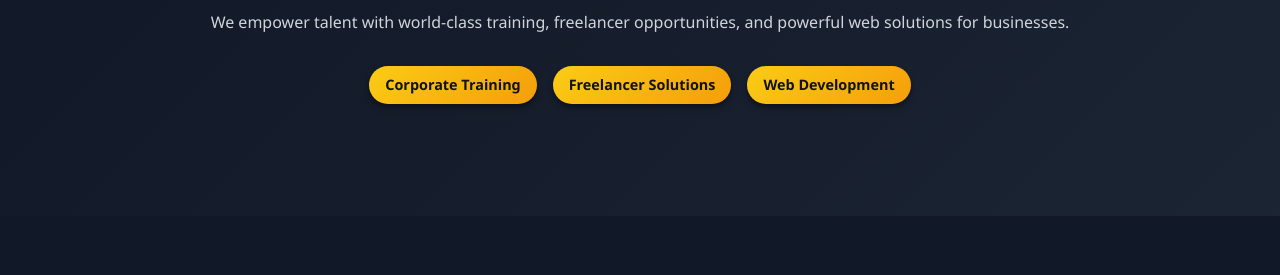
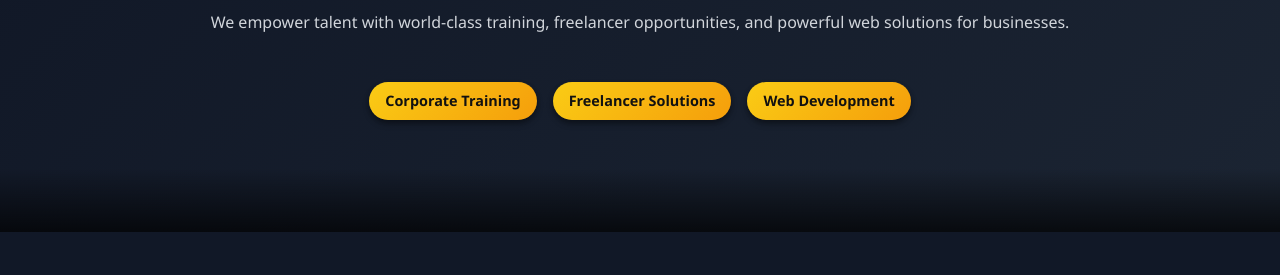
Before and after one commit to jaiswalabhinaw/jobjila, a plain HTML site: page index.html in a window 1280 px wide. Shown: the part 190-465 px from the top of the page. Drawn offline with nearby package versions, Linux system fonts and the light colour scheme.

Commit message:
Update index.html

```diff
--- a/index.html
+++ b/index.html
@@ -26,6 +26,8 @@
       background: linear-gradient(-45deg, #1f2937, #111827, #0f172a, #000000);
       background-size: 400% 400%;
       animation: gradientShift 12s ease infinite;
+      position: relative;
+      overflow: hidden;
     }
     @keyframes gradientShift {
       0% { background-position: 0% 50%; }
@@ -34,9 +36,14 @@
     }
 
     .hero-title { margin-bottom: 1rem; }
-    .hero-subtitle { margin-bottom: 2rem; }
+    .hero-subtitle { margin-bottom: 2.5rem; }
 
     /* Hero buttons */
+    .hero-buttons {
+      margin-top: 3rem;
+      position: relative;
+      z-index: 2;
+    }
     .hero-buttons span {
       padding: 0.5rem 1rem;
       font-size: 0.9rem;
@@ -49,12 +56,18 @@
     }
     .hero-buttons span:hover {
       transform: translateY(-2px) scale(1.05);
-      box-shadow: 0 6px 10px rgba(0,0,0,0.35);
+      box-shadow: 0 6px 12px rgba(0,0,0,0.4), 0 4px 6px rgba(0,0,0,0.25);
     }
 
-    /* Position hero buttons lower */
-    .hero-buttons {
-      margin-top: 2rem;
+    /* Fade effect at bottom of hero */
+    .hero-fade {
+      position: absolute;
+      bottom: 0;
+      left: 0;
+      width: 100%;
+      height: 4rem;
+      background: linear-gradient(to top, rgba(0,0,0,0.7), transparent);
+      z-index: 1;
     }
 
     /* Horizontal scroll for core services */
@@ -98,7 +111,7 @@
   </header>
 
   <!-- Hero -->
-  <section class="hero-section text-center py-20">
+  <section class="hero-section text-center py-20 relative">
     <h2 class="hero-title text-4xl font-bold text-yellow-400">Shaping Careers & Building Digital Identity</h2>
     <p class="hero-subtitle text-gray-300 mb-8">We empower talent with world-class training, freelancer opportunities, and powerful web solutions for businesses.</p>
     <div class="hero-buttons flex flex-wrap justify-center gap-4 mb-8">
@@ -106,6 +119,7 @@
       <span class="font-semibold">Freelancer Solutions</span>
       <span class="font-semibold">Web Development</span>
     </div>
+    <div class="hero-fade"></div>
   </section>
 
   <!-- Core Services -->
```
